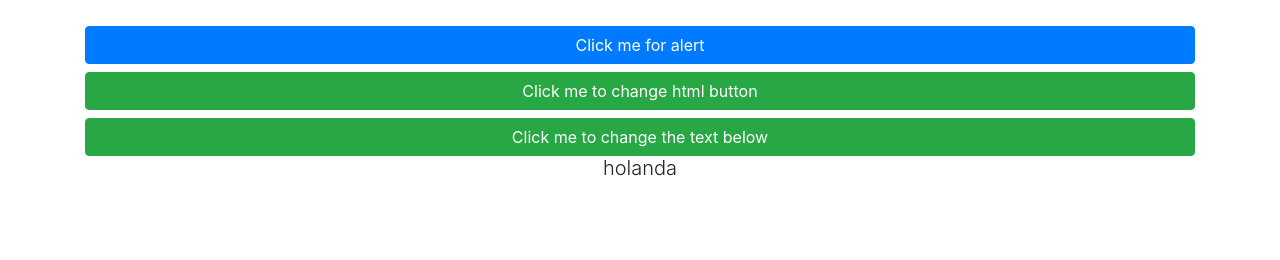
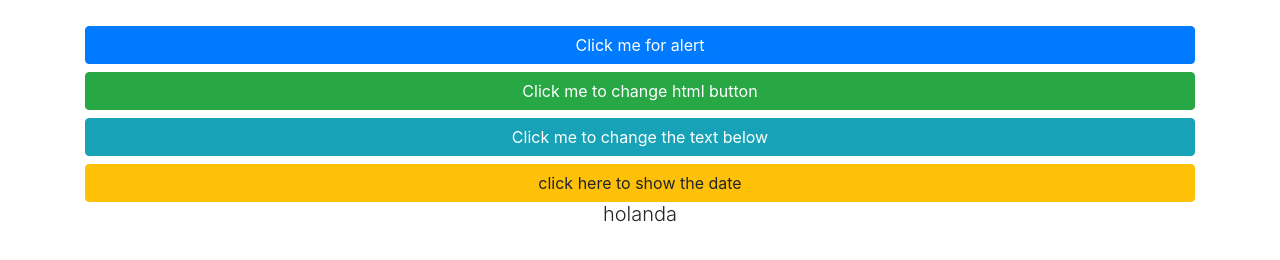
Before and after one commit to Kevinoleon/Taching-Natalia, a plain HTML site: page index.html in a window 1280 px wide. Shown: the part 118-378 px from the top of the page. Drawn offline with nearby package versions, Linux system fonts and the light colour scheme.

Commit message:
agregué funcion Date()

```diff
--- a/index.html
+++ b/index.html
@@ -21,11 +21,16 @@
 	<div class="container">
 		<button class="btn btn-primary btn-block" onclick="doClick1()">Click me for alert</button>
 		<button class="btn btn-success btn-block" onclick="doClick2(this)">Click me to change html button</button>
-		<button class="btn btn-success btn-block" onclick="doClick3()">Click me to change the text below</button>
+		<button class="btn btn-info btn-block" onclick="doClick3()">Click me to change the text below</button>
+		<button class="btn btn-warning btn-block" onclick="doClick4()">click here to show the date</button>
 	</div>
 
 	<div class="container">
 		<h1 id="heading" class="lead text-center">holanda</h1>
+	</div>
+
+	<div class="container">
+		<p class="lead text-center" id="time"></h1>
 	</div>
 
 
--- a/main.js
+++ b/main.js
@@ -118,6 +118,12 @@ function doClick3(){
 	heading.innerHTML="esto acaba de cambiar";
 	}
 
+function doClick4(){
+	var time=document.getElementById("time");
+
+	time.innerHTML= Date();
+	}
+
 
 
 
```
